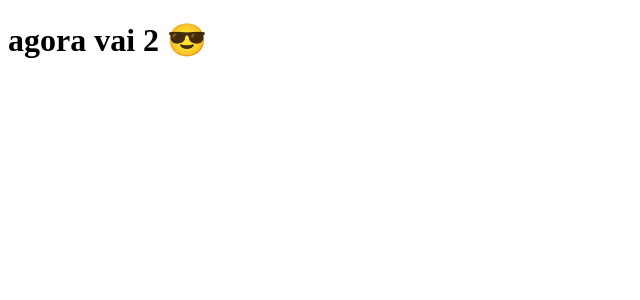
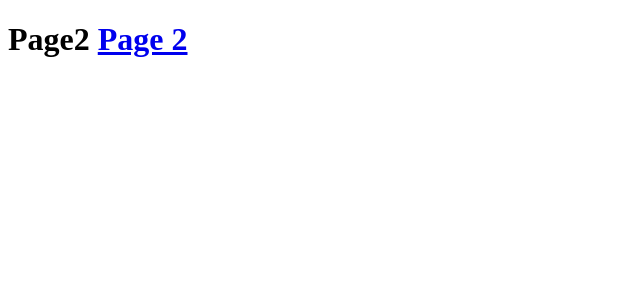
Before and after one commit to vhturcato/clone-tabnews, a Next.js app: page / in a window 1280 px wide. Shown: the top 300 px of the page, without its empty margins (0-640 px from the left). Built offline with nearby package versions, Linux system fonts and the light colour scheme.

Commit message:
testa links 3

```diff
--- a/pages/index.js
+++ b/pages/index.js
@@ -1,12 +1,12 @@
 import Link from 'next/link';
 
 function Home (){
-    return <h1>agora vai 2 😎 </h1>
+    return (
+
+    <h1>
+    Page2 <Link href="/page2.js">Page 2</Link>
+    </h1>
+    )
 }
 
-<h1>
-  Page2 <Link href="/page2.js">Page 2</Link>
-</h1>
-
-
 export default Home;
```
